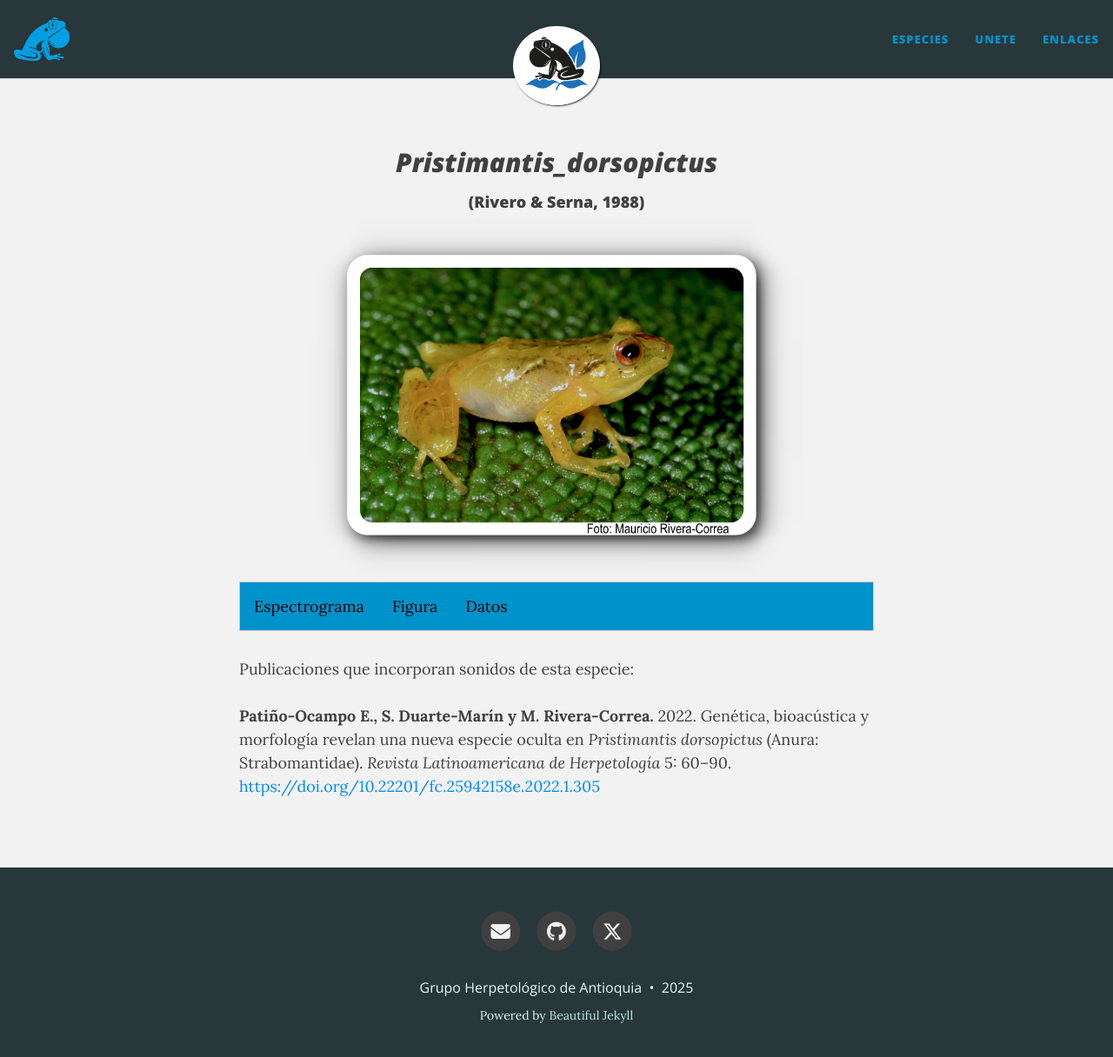
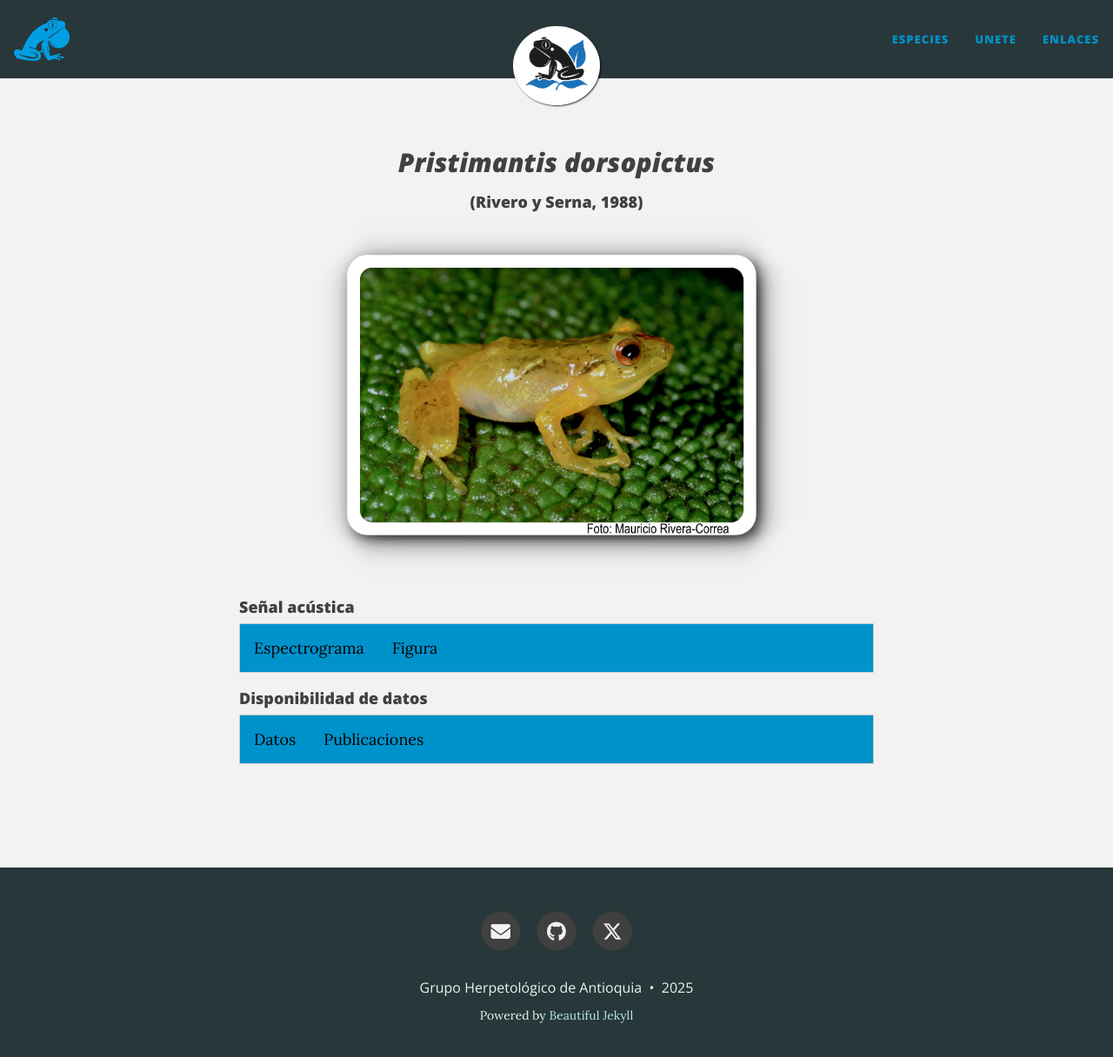
Before and after one commit to colombianfrogs/sounds, a Jekyll site: the page built from docs/species/Pristimantis_dorsopictus.md, in a window 1280 px wide and 1229 px high. Shown: the top 1216 px of the window at 87% size. Built offline with Jekyll 4.4.1, drawn with Linux system fonts in a browser that asks for light colours.

Commit message:
updated species templates

```diff
--- a/docs/species/Pristimantis_dorsopictus.md
+++ b/docs/species/Pristimantis_dorsopictus.md
@@ -50,20 +50,21 @@ function openTab(evt, tabName) {
 
 <!-- Species presentation -->
 <div style="text-align: center;">
-  <h2><i>Pristimantis_dorsopictus</i></h2>
-  <h4>(Rivero & Serna, 1988)</h4>
+  <h2><i>Pristimantis dorsopictus</i></h2>
+  <h4>(Rivero y Serna, 1988)</h4>
   <img src="{{ site.baseurl }}/images/especie_Pristimantis_dorsopictus.png" style="width:15cm;">
 </div>
 
+#### Señal acústica
+
 <!-- Tabs section -->
 <div class="tab">
-  <button class="tablinks" onclick="openTab(event, 'EspectroLefr')">Espectrograma</button>
-  <button class="tablinks" onclick="openTab(event, 'figLefr')">Figura</button>
-  <button class="tablinks" onclick="openTab(event, 'tabLefr')">Datos</button>
+  <button class="tablinks" onclick="openTab(event, 'Espectro')">Espectrograma</button>
+  <button class="tablinks" onclick="openTab(event, 'fig')">Figura</button>
 </div>
 
 <!-- Seccion Espectrograma -->
-<div id="EspectroLefr" class="tabcontent" style="text-align: center;">
+<div id="Espectro" class="tabcontent" style="text-align: center;">
   <video width="100%" height="auto" controls>
     <source src="{{ site.baseurl }}/Espectrograms/dyna_Pristimantis_dorsopictus.mp4" type="video/mp4">
     Tu navegador no soporta el elemento de video.
@@ -71,15 +72,35 @@ function openTab(evt, tabName) {
 </div>
 
 <!-- Seccion Figura -->
-<div id="figLefr" class="tabcontent" style="text-align: center;">
+<div id="fig" class="tabcontent" style="text-align: center;">
   <img src="{{ site.baseurl }}/images/spec_Pristimantis_dorsopictus.png" style="width:15cm;">
 </div>
 
-<!-- Seccion Datos -->
-<div id="tabLefr" class="tabcontent">
-  <p>Figshare <a href="https://doi.org/10.6084/m9.figshare.27798726.v3">https://doi.org/10.6084/m9.figshare.27798726.v3</a>.</p>
+#### Disponibilidad de datos
+
+<!-- Tabs section -->
+<div class="tab">
+  <button class="tablinks" onclick="openTab(event, 'dat')">Datos</button>
+  <button class="tablinks" onclick="openTab(event, 'pubs')">Publicaciones</button>
 </div>
 
-Publicaciones que incorporan sonidos de esta especie:
-<br><br>
-<strong>Patiño-Ocampo E., S. Duarte-Marín y M. Rivera-Correa.</strong> 2022. Genética, bioacústica y morfología revelan una nueva especie oculta en <i>Pristimantis dorsopictus</i> (Anura: Strabomantidae). <i>Revista Latinoamericana de Herpetología</i> 5: 60--90. <a href="https://doi.org/10.22201/fc.25942158e.2022.1.305 ">https://doi.org/10.22201/fc.25942158e.2022.1.305</a>
+<!-- Seccion Datos -->
+<div id="dat" class="tabcontent">
+  <p><strong>Disponibles en Figshare</strong></p>
+  <p>NA
+    <a href="https://figshare.com/articles/media/Pristimantis_dorsopictus/27798726/3; http://colecciones.humboldt.org.co/rec/sonidos/IAvH-CSA-18808/IAvH-CSA-18808.wav; http://colecciones.humboldt.org.co/rec/sonidos/IAvH-CSA-18809/IAvH-CSA-18809.wav; http://colecciones.humboldt.org.co/rec/sonidos/IAvH-CSA-18810/IAvH-CSA-18810.wav; http://colecciones.humboldt.org.co/rec/sonidos/IAvH-CSA-18811/IAvH-CSA-18811.wav; http://colecciones.humboldt.org.co/rec/sonidos/IAvH-CSA-18813/IAvH-CSA-18813.wav; http://colecciones.humboldt.org.co/rec/sonidos/IAvH-CSA-18812/IAvH-CSA-18812.wav; http://colecciones.humboldt.org.co/rec/sonidos/IAvH-CSA-18814/IAvH-CSA-18814.wav; http://colecciones.humboldt.org.co/rec/sonidos/IAvH-CSA-18815/IAvH-CSA-18815.wav" target="_blank">https://figshare.com/articles/media/Pristimantis_dorsopictus/27798726/3; http://colecciones.humboldt.org.co/rec/sonidos/IAvH-CSA-18808/IAvH-CSA-18808.wav; http://colecciones.humboldt.org.co/rec/sonidos/IAvH-CSA-18809/IAvH-CSA-18809.wav; http://colecciones.humboldt.org.co/rec/sonidos/IAvH-CSA-18810/IAvH-CSA-18810.wav; http://colecciones.humboldt.org.co/rec/sonidos/IAvH-CSA-18811/IAvH-CSA-18811.wav; http://colecciones.humboldt.org.co/rec/sonidos/IAvH-CSA-18813/IAvH-CSA-18813.wav; http://colecciones.humboldt.org.co/rec/sonidos/IAvH-CSA-18812/IAvH-CSA-18812.wav; http://colecciones.humboldt.org.co/rec/sonidos/IAvH-CSA-18814/IAvH-CSA-18814.wav; http://colecciones.humboldt.org.co/rec/sonidos/IAvH-CSA-18815/IAvH-CSA-18815.wav</a>
+  </p>
+  <p><strong>Disponibles en iNaturalist</strong></p>
+  <p><a href="NA" target="_blank">Pristimantis dorsopictus</a>
+  </p>
+  <p><strong>Disponibles en CSA-IAVH</strong></p>
+  <p><a href="" target="_blank">codigo</a>
+  </p>
+</div>
+
+<!-- Seccion Publicaciones -->
+<div id="pubs" class="tabcontent">
+  <p><strong>Autor_aqui</strong>Patiño-Ocampo E., S. Duarte-Marín y M. Rivera-Correa. 2022. Genética, bioacústica y morfología revelan una nueva especie oculta en Pristimantis dorsopictus (Anura: Strabomantidae). Revista Latinoamericana de Herpetología 5: 60–90. https://doi.org/10.22201/fc.25942158e.2022.1.305.
+  <a href="https://doi.org/10.22201/fc.25942158e.2022.1.305" target="_blank">https://doi.org/10.22201/fc.25942158e.2022.1.305</a></p>
+  <p><strong>***</strong><i></i></p>
+</div>
```
Also changed, not shown: docs/species/Leucostethus_jota.md (+33 -12 lines), docs/species/Pristimantis_cryptopictus.md (+33 -12 lines), docs/species/Pristimantis_simoterus.md (+32 -11 lines), docs/species/Pristimantis_thectopternus.md (+32 -11 lines), docs/species/Pristimantis_zorro.md (+33 -12 lines).
